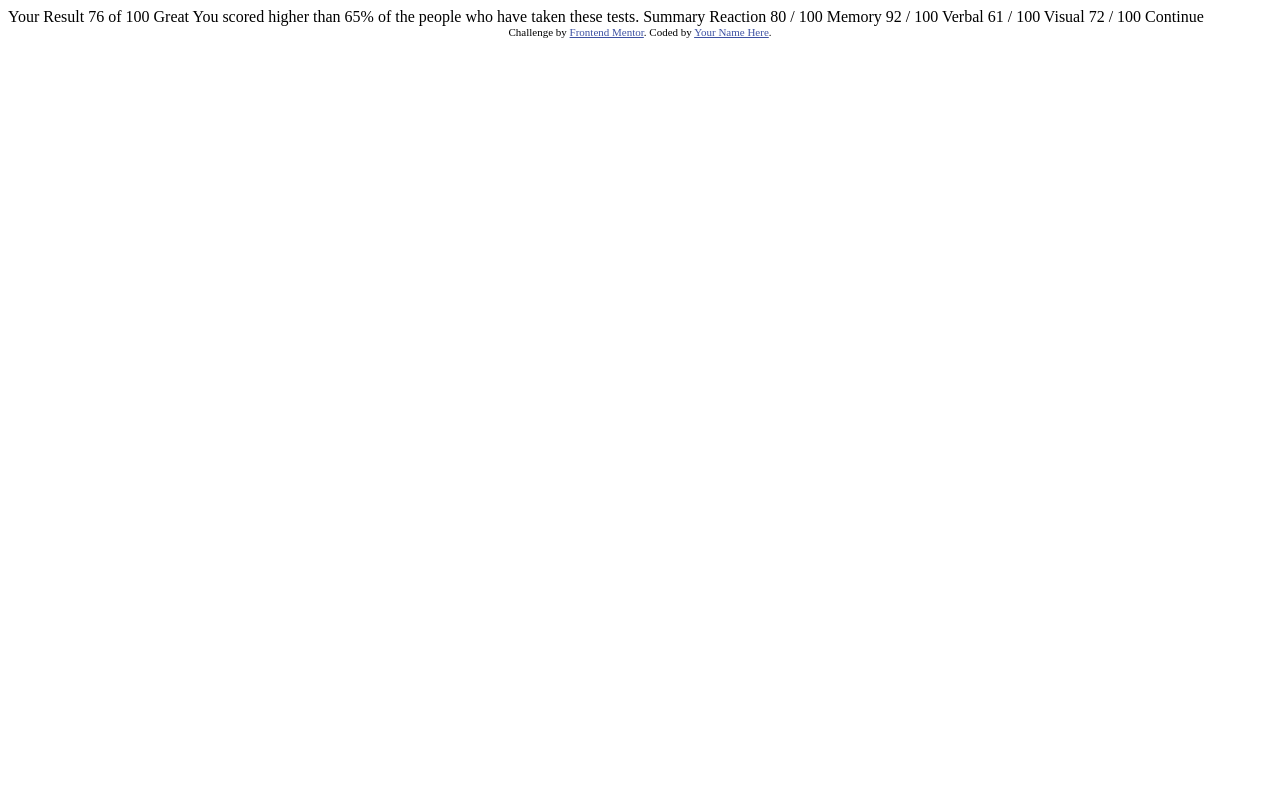
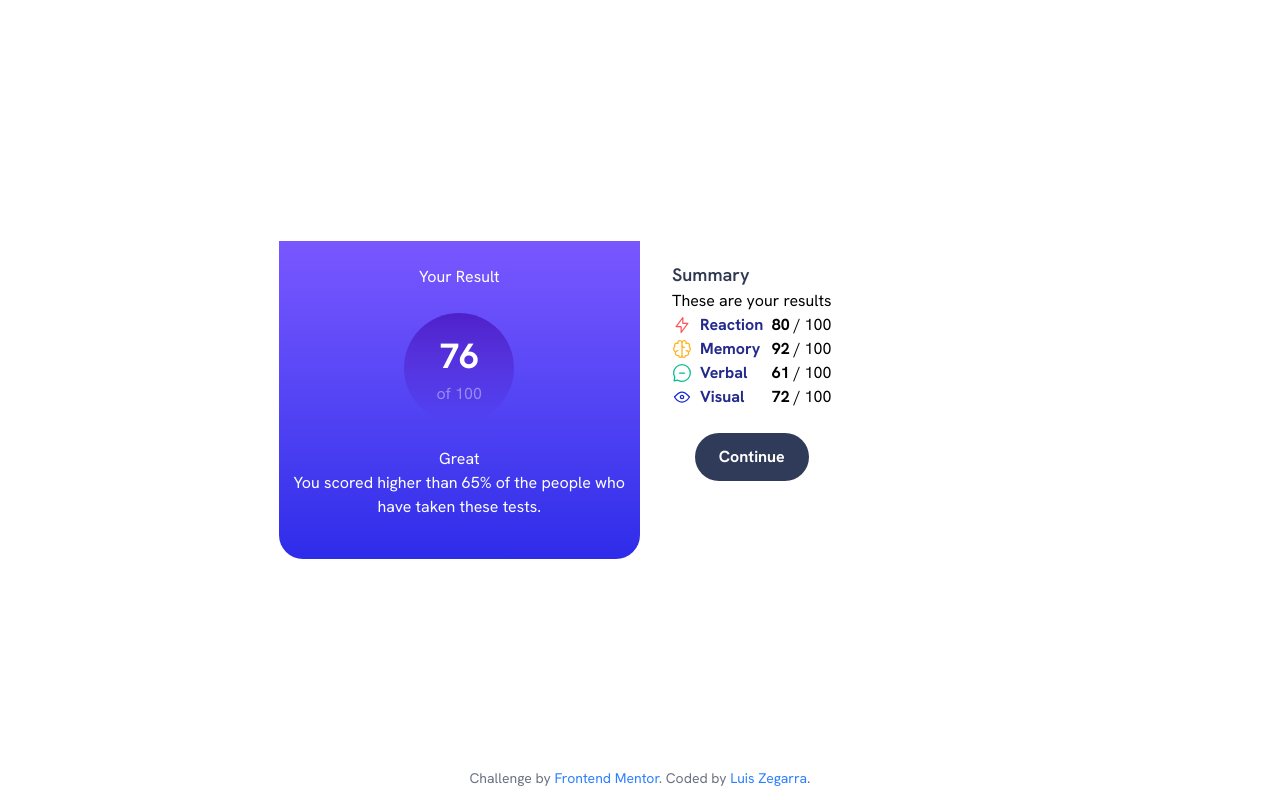
Before and after one commit to d3vlz/funval-n1, a plain HTML site: page results-summary-component-main/index.html in a window 1280 px wide. Drawn offline with nearby package versions, Linux system fonts and the light colour scheme.

Commit message:
Refactor HTML structure and styles for results summary component

```diff
--- a/results-summary-component-main/index.html
+++ b/results-summary-component-main/index.html
@@ -10,38 +10,121 @@
 
   <!-- Feel free to remove these styles or customise in your own stylesheet 👍 -->
   <style>
-    .attribution { font-size: 11px; text-align: center; }
-    .attribution a { color: hsl(228, 45%, 44%); }
+    @import url('https://fonts.googleapis.com/css2?family=Hanken+Grotesk:ital,wght@0,100..900;1,100..900&display=swap');
+    /* .attribution { font-size: 11px; text-align: center; }
+    .attribution a { color: hsl(228, 45%, 44%); } */
   </style>
+  <script src="https://cdn.jsdelivr.net/npm/@tailwindcss/browser@4"></script>
 </head>
-<body>
 
+<body class="font-[Hanken_Grotesk] flex flex-col justify-center items-center min-h-screen">
+
+<!-- container -->
+
+  <main class="lg:flex lg:flex-row max-w-[400px] md:max-w-[800px]">
+
+    <!-- score container -->
+
+    <section class="bg-gradient-to-b from-[#7957ff] to-[#2e2be9] text-white flex justify-center items-center flex-col text-center pt-6 pb-10 rounded-b-3xl lg:w-1/2">
+      <h1>
         Your Result
-  76
-  of 100
+      </h1>
+      <div class="my-6 flex flex-col justify-center items-center bg-gradient-to-b from-[#4e21ca] to-[#2421ca00] w-[110px] h-[110px] rounded-full">
+        <span class="text-[35px] font-bold">76</span>
+        <span class="opacity-40">of 100</span>
+      </div>
+        <h3>
+          Great
+        </h3>
+        <p>
+          You scored higher than 65% of the people who have taken these tests.
+        </p>
 
-  Great
-  You scored higher than 65% of the people who have taken these tests.
 
-  Summary
 
+    </section>
+
+    <!-- summary container -->
+    <section class="px-8 py-5">
+      <div>
+        <h2 class="text-lg font-semibold text-[#303850]">Summary</h2>
+      </div>
+
+      <p>
+        These are your results
+      </p>
+
+      <div class="">
+
+
+        <div class="flex justify-between w-full">
+          <div class="flex justify-between gap-2">
+            <img src="./assets/images/icon-reaction.svg" alt="icon-verbal">
+            <span class="text-[#232a8c] font-bold">
             Reaction
-  80 / 100
+            </span>
+          </div>
+          <div>
+            <p><strong>80</strong> / 100</p>
+          </div>
+        </div>
 
+
+        <div class="flex justify-between w-full">
+          <div class="flex justify-between gap-2">
+            <img src="./assets/images/icon-memory.svg" alt="icon-verbal">
+            <span class="text-[#232a8c] font-bold">
             Memory
-  92 / 100
+            </span>
+          </div>
+          <div>
+            <p><strong>92</strong> / 100</p>
+          </div>
+        </div>
 
+
+        <div class="flex justify-between w-full">
+          <div class="flex justify-between gap-2">
+            <img src="./assets/images/icon-verbal.svg" alt="icon-verbal">
+            <span class="text-[#232a8c] font-bold">
             Verbal
-  61 / 100
+            </span>
+          </div>
+          <div>
+            <p><strong>61</strong> / 100</p>
+          </div>
+        </div>
 
+        <div class="flex justify-between w-full">
+          <div class="flex justify-between gap-2">
+            <img src="./assets/images/icon-visual.svg" alt="icon-visual">
+            <span class="text-[#232a8c] font-bold">
               Visual
-  72 / 100
+            </span>
+         </div>
+         <div>
+          <p><strong>72</strong> / 100</p>
+         </div>
+        </div>
+      </div>
 
+      <div class="flex justify-center items-center mt-6">
+        <button class="bg-[#303b59] text-white py-3 px-6 rounded-full font-bold hover:bg-[#303b5990] transition duration-300">
         Continue
+        </button>
+      </div>
 
-  <div class="attribution">
-    Challenge by <a href="https://www.frontendmentor.io?ref=challenge" target="_blank">Frontend Mentor</a>.
-    Coded by <a href="#">Your Name Here</a>.
-  </div>
+
+
+    </section>
+
+  </main>
+
+  <!-- attribution -->
+  <footer class="fixed bottom-0 left-0 right-0 py-3 text-center text-sm text-gray-500">
+    Challenge by <a href="https://www.frontendmentor.io?ref=challenge" target="_blank" class="text-blue-500 hover:underline">Frontend Mentor</a>.
+    Coded by <a href="https://d3vlz.github.io/funval-n1/" class="text-blue-500 hover:underline">Luis Zegarra</a>.
+  </footer>
+
 </body>
 </html>
```
Lines whose indentation alone changed are shown as unchanged.
